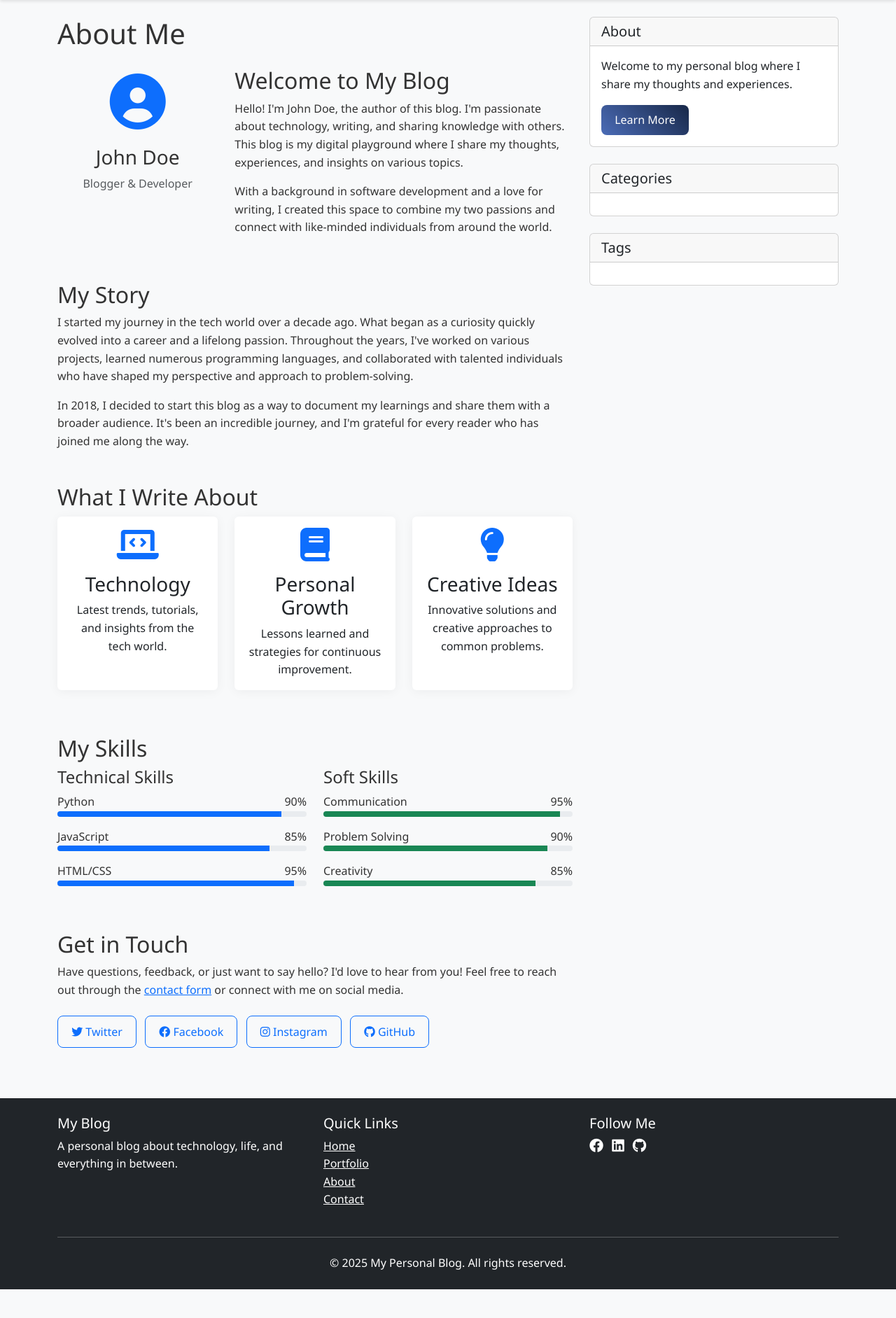
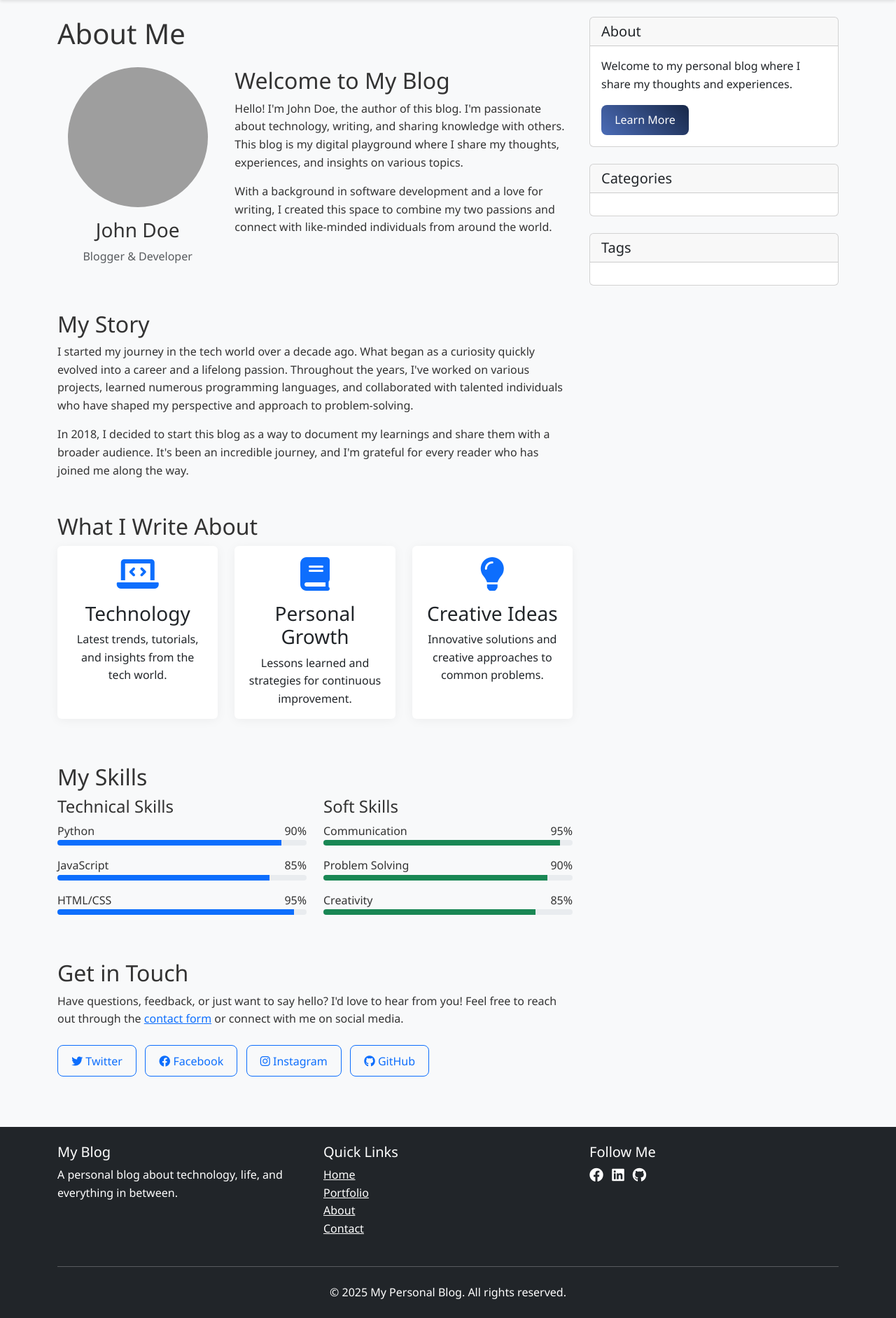
Before and after one commit to wairaguedd/myblog, a Flask app: page /about in a window 1280 px wide. Shown: the part 64-1947 px from the top of the page at 70% size. Before the commit the page ends 1906 px from the top, so only its background shows below. Run offline with Flask 3, Linux system fonts and the light colour scheme; grey boxes are pictures that could not be loaded.

Commit message:
Assistant checkpoint: Add profile image placeholder and create images directory
Assistant generated file changes:
- templates/about.html: Replace icon with profile image

---

User prompt:

which is the placeholder for my pic in case I need to upload one?

Replit-Commit-Author: Assistant
Replit-Commit-Session-Id: 896a6046-b921-4b8a-b14e-ab6909bde2d6

```diff
--- a/templates/about.html
+++ b/templates/about.html
@@ -9,10 +9,8 @@
 
     <div class="row mb-5">
         <div class="col-md-4 text-center">
-            <!-- Using Font Awesome for a user icon instead of an image -->
-            <div class="display-1 text-primary mb-3">
-                <i class="fas fa-user-circle"></i>
-            </div>
+            <!-- Profile Image -->
+            <img src="{{ url_for('static', filename='images/profile.jpg') }}" alt="Profile Picture" class="img-fluid rounded-circle mb-3" style="width: 200px; height: 200px; object-fit: cover;">
             <h3>John Doe</h3>
             <p class="text-muted">Blogger & Developer</p>
         </div>
```
